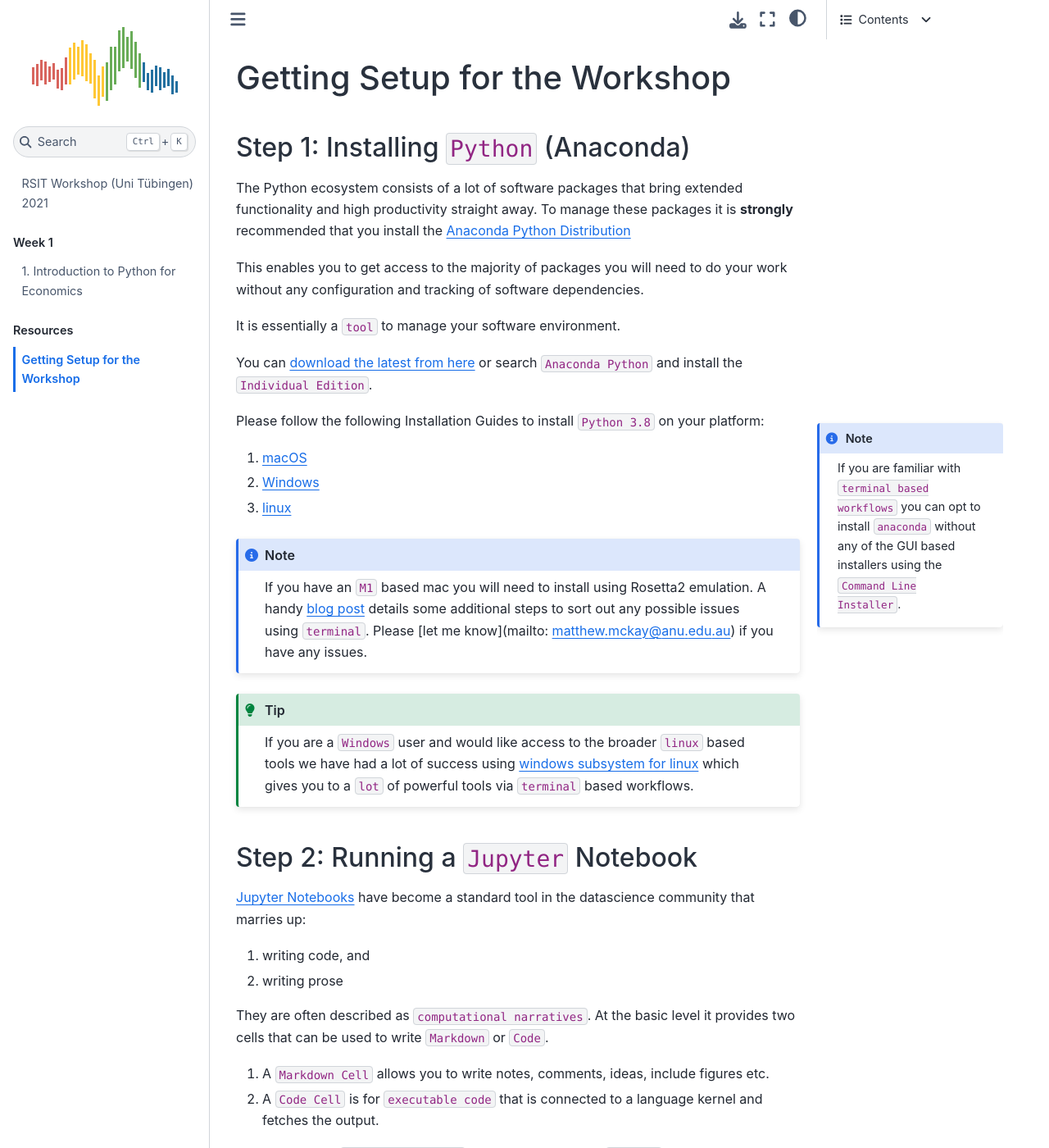
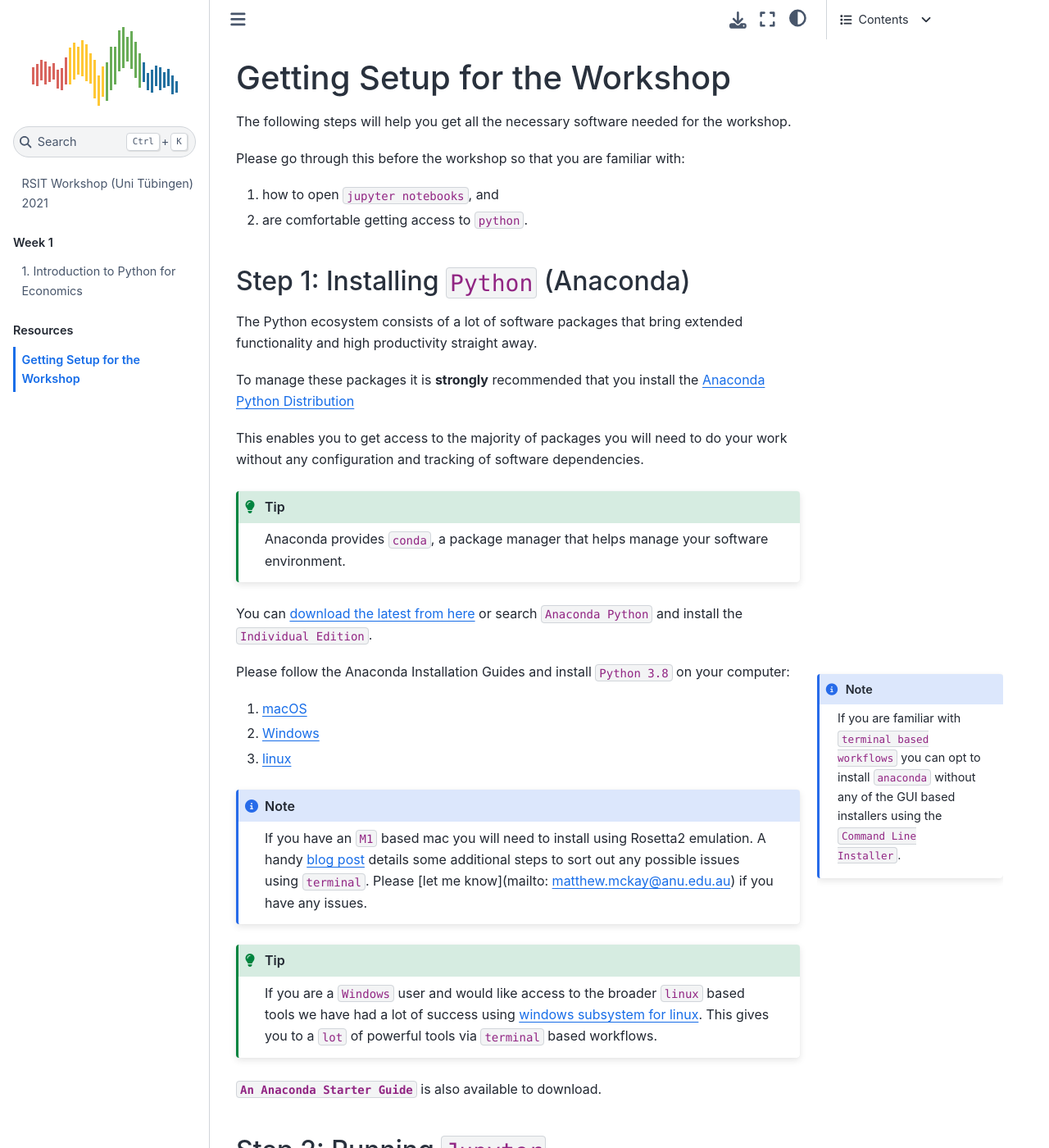
Before and after one commit to QuantEcon/2021-workshop-rsit, a Jupyter Book: the page built from website/resources/python-setup.md, in a window 1280 px wide and 1400 px high. Shown: the whole window at 82% size. Built offline with Jupyter Book 1.0.4 settings and Sphinx 7.4.7 and the Sphinx Book theme 1.1.4, drawn with Linux system fonts in a browser that asks for light colours; some of the changed text lies outside the part shown.

Commit message:
updates to setup guide

`````diff
--- a/website/resources/python-setup.md
+++ b/website/resources/python-setup.md
@@ -1,17 +1,28 @@
 (resources/setup)=
 # Getting Setup for the Workshop
+
+The following steps will help you get all the necessary software needed for the
+workshop.
+
+Please go through this before the workshop so that you are familiar with:
+
+1. how to open `jupyter notebooks`, and
+2. are comfortable getting access to `python`.
 
 ## Step 1: Installing `Python` (Anaconda)
 
 The Python ecosystem consists of a lot of software packages that
 bring extended functionality and high productivity straight away.
+
 To manage these packages it is **strongly** recommended that you
 install the [Anaconda Python Distribution](https://www.anaconda.com/products/individual)
 
 This enables you to get access to the majority of packages you
 will need to do your work without any configuration and tracking of software dependencies.
 
-It is essentially a `tool` to manage your software environment.
+```{tip}
+Anaconda provides `conda`, a package manager that helps manage your software environment.
+```
 
 You can [download the latest from here](https://www.anaconda.com/products/individual#windows) or
 search `Anaconda Python` and install the `Individual Edition`.
@@ -23,8 +34,8 @@
 ```
 ````
 
-Please follow the following Installation Guides to install `Python 3.8`
-on your platform:
+Please follow the Anaconda Installation Guides and install `Python 3.8`
+on your computer:
 
 1. [macOS](https://docs.anaconda.com/anaconda/install/mac-os/)
 2. [Windows](https://docs.anaconda.com/anaconda/install/windows/)
@@ -37,47 +48,52 @@
 
 ```{tip}
 If you are a `Windows` user and would like access to the broader `linux`
-based tools we have had a lot of success using [windows subsystem for linux](https://docs.microsoft.com/en-us/windows/wsl/install-win10)
-which gives you to a `lot` of powerful tools via `terminal` based workflows.
+based tools we have had a lot of success using [windows subsystem for linux](https://docs.microsoft.com/en-us/windows/wsl/install-win10). This gives you to a `lot` of powerful tools via `terminal` based workflows.
 ```
 
-## Step 2: Running a `Jupyter` Notebook
+{download}`An Anaconda Starter Guide </_assets/resources/Anaconda-Starter-Guide.pdf>` is also available to download.
+
+## Step 2: Running `Jupyter`
 
 [Jupyter Notebooks](https://jupyter.org) have become a standard tool in the datascience community that marries up:
 
 1. writing code, and
 2. writing prose
 
-They are often described as `computational narratives`. At the basic level it provides two cells that can be used
-to write `Markdown` or `Code`.
+They are often described as `computational narratives`.
+
+At the basic level it provides two cells that can be used to write `Markdown` or `Code`:
 
 1. A `Markdown Cell` allows you to write notes, comments, ideas, include figures etc.
 2. A `Code Cell` is for `executable code` that is connected to a language kernel and fetches the output.
 
-We will be using `jupyter notebooks` in this workshop, and `jupyter` comes packaged with `anaconda` so if you have
-completed `Step 1` you have `jupyter` on your system. It also provides a nice interface to start using Python. I
-do a lot of my exploratory work in Jupyter Notebooks.
+We will be using `jupyter notebooks` in this workshop, and `jupyter` comes pre-packaged with `anaconda` so if you have
+completed `Step 1` you have `jupyter` on your system.
+
+It also provides a nice interface to start using Python. I do a lot of my exploratory work in Jupyter Notebooks.
 
 ```{tip}
 If you get stuck a good first place to look is the [Jupyter notebook documentation](https://jupyter-notebook.readthedocs.io/en/stable/notebook.html)
 ```
 
-### Launching Jupyter Notebooks
+### Launching Jupyter Notebook
 
-Jupyter is a server that runs on your computer that connects the front-end `html` based interface with programming
-language kernels (such as `python`) to execute code and get results.
+Jupyter is a server that runs on your computer that connects the front-end `html` based interface with `programming
+language kernels` (such as `python`) to execute code and get results.
 
 ```{tip}
-`Jupyter Lab` is also available as an option to use. It provides a more comprehensive Integrated Development
-Environment (IDE). We tend to use `jupyter notebooks` as they are a simpler interface but there is a lot of
+`Jupyter Lab` is also available. It provides a more comprehensive Integrated Development
+Environment (IDE). I tend to use `jupyter notebooks` as they are a simpler interface but there is a lot of
 development going into `Jupyter Lab` and you may want to explore using it.
 ```
 
 If you haven't been able to get setup yet you can also [try out the Jupyter Notebook in the cloud](https://jupyter.org/try)
 
-#### Terminal based Workflow
+#### Terminal based Workflow (Recommended)
 
 Terminal based workflows can be a very convenient way to launch applications (like `jupyter`) and run programs.
+
+A [GUI based workflow is also available](resources/gui-workflow) below.
 
 ````{tabbed} macOS
 
@@ -129,9 +147,10 @@
 
 The following window will open:
 
-[comment]: # Add figure here
+```{figure} /_assets/resources/anaconda-navigator.png
+```
 
-A browser will then open with a running `jupyter notebook` home page
+Click on `Jupyter Notebook` and a browser will then open with a running `jupyter notebook` home page
 as shown in the [next section](getting-setup/notebooks)
 
 ````
@@ -146,20 +165,38 @@
 ````
 
 (getting-setup/notebooks)=
-### Creating / Opening an `ipynb` file
+## Step 3: Creating / Opening an `ipynb` file
 
 Once you have the `jupyter` server running you will see the following in your browser:
+
+```{figure} /_assets/resources/notebook-home.png
+```
+
+and you can click on `New`
+
+```{figure} /_assets/resources/notebook-new.png
+```
+
+and select `Python` as your language.
+
+A notebook will open in another tab:
 
 ```{figure} /_assets/resources/notebook1.png
 ```
 
-and you can click on `New` and select `Python` as your language
+you can then write some `python` code such as:
+
+```python
+print("Hello RSIT Workshop")
+```
+
+and use `Command + Enter` to execute the code and get the results
 
 ```{figure} /_assets/resources/notebook2.png
 ```
 
 
-## Step 3: Exercises
+## Step 4: Exercises
 
 Here are some exercises to help you get started with `Jupyter Notebooks`
 and running your own programs and linking you to further documentation
`````
Also changed, not shown: other parts of website/resources/python-setup.md (+3 -1 lines), website/intro.md (+3 -1 lines), website/_assets/resources/anaconda-download1.png (added), website/_assets/resources/anaconda-download2.png (added), website/_assets/resources/anaconda-navigator.png (added), website/_assets/resources/notebook-home.png (added), website/_assets/resources/notebook-new.png (added), website/_assets/resources/notebook1.png, website/_assets/resources/notebook2.png, website/_assets/resources/osx-terminal1.png, website/_assets/resources/osx-terminal2.png, 1 other file.
